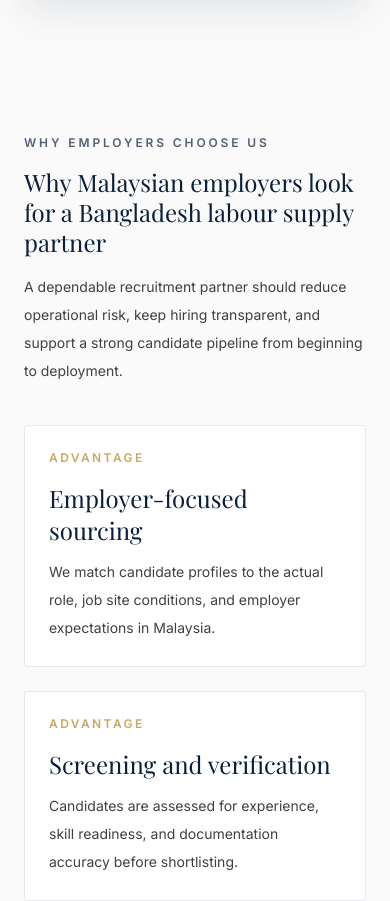
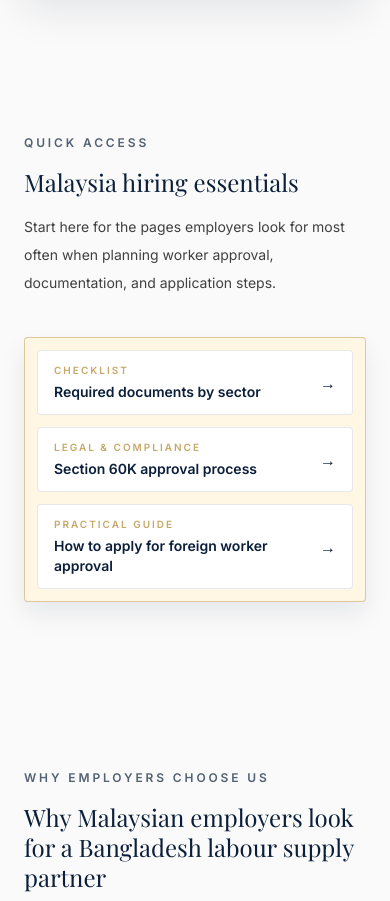
Before and after one commit to mahim2022/newManpowerWebsite, a Next.js app: page /malaysia in a window 390 px wide. Shown: the part 1980-2881 px from the top of the page. Built offline with nearby package versions, Linux system fonts and the light colour scheme; no server answers; a web font is replaced by a local one.

Commit message:
Add Malaysia dropdown nav and simplify navigation

```diff
--- a/app/malaysia/page.tsx
+++ b/app/malaysia/page.tsx
@@ -1,4 +1,5 @@
 import type { Metadata } from "next";
+import Link from "next/link";
 import { CTASection } from "@/components/CTASection";
 import { SectionWrapper } from "@/components/SectionWrapper";
 import { BRAND } from "@/lib/constants";
@@ -87,6 +88,63 @@ const malaysiaKeywords = [
   "Malaysia labour recruitment agency",
 ];
 
+const malaysiaGuideLinks = [
+  {
+    title: "Required documents by sector",
+    category: "Checklist",
+    description: "Review the exact documentation employers typically need to prepare before applying for foreign worker approval in Malaysia.",
+    href: "/malaysia/required-documents",
+  },
+  {
+    title: "Section 60K approval process",
+    category: "Legal & compliance",
+    description: "Understand the employer approval pathway, eligibility rules, and the step-by-step framework for hiring foreign workers in Malaysia.",
+    href: "/malaysia/application-approval-process",
+  },
+  {
+    title: "How to apply for foreign worker approval",
+    category: "Practical guide",
+    description: "Follow a clear application roadmap from eligibility checks to final submission and review.",
+    href: "/malaysia/how-to-apply",
+  },
+  {
+    title: "Malaysia recruitment process",
+    category: "Workflow",
+    description: "See how sourcing, screening, documentation, and deployment coordination work from Bangladesh to Malaysia.",
+    href: "/malaysia/recruitment-process",
+  },
+  {
+    title: "How to hire workers from Bangladesh",
+    category: "Hiring guide",
+    description: "Learn the practical model for sourcing and managing workers from Bangladesh for Malaysian employers.",
+    href: "/malaysia/how-to-hire-workers-from-bangladesh",
+  },
+  {
+    title: "Foreign worker quota guide",
+    category: "Quota support",
+    description: "Explore the quota process and how worker demand is aligned with the broader hiring and approval journey.",
+    href: "/malaysia/foreign-worker-quota",
+  },
+  {
+    title: "Worker categories",
+    category: "Overview",
+    description: "Review the common workforce groups employers hire for in Malaysia and which roles are most in demand.",
+    href: "/malaysia/worker-categories",
+  },
+  {
+    title: "Construction workers for Malaysia",
+    category: "Sector focus",
+    description: "Browse the construction labour pathway and how project-based hiring is structured for Malaysian employers.",
+    href: "/malaysia/construction-workers",
+  },
+  {
+    title: "Skilled workers in Malaysia",
+    category: "Sector focus",
+    description: "Understand how skilled personnel recruitment is handled and where this fits within the wider Malaysia hiring model.",
+    href: "/malaysia/skilled-workers",
+  },
+];
+
 export default function MalaysiaPage() {
   const breadcrumbSchema = buildBreadcrumbSchema([
     { name: "Home", path: "/" },
@@ -140,6 +198,30 @@ export default function MalaysiaPage() {
               ))}
             </div>
           </article>
+        </div>
+      </SectionWrapper>
+
+      <SectionWrapper
+        eyebrow="Quick access"
+        title="Malaysia hiring essentials"
+        subtitle="Start here for the pages employers look for most often when planning worker approval, documentation, and application steps."
+      >
+        <div className="sticky top-20 z-20 mb-2 rounded-sm border border-[#C6A969]/60 bg-[#FFF7E3] p-3 shadow-[0_12px_26px_rgba(11,31,58,0.08)]">
+          <div className="flex flex-col gap-3 lg:flex-row lg:flex-wrap">
+            {malaysiaGuideLinks.slice(0, 3).map((guide) => (
+              <Link
+                key={guide.href}
+                href={guide.href}
+                className="inline-flex flex-1 min-w-[220px] items-center justify-between rounded-sm border border-[#0B1F3A]/10 bg-white px-4 py-3 text-left transition-all duration-200 hover:-translate-y-0.5 hover:border-[#0B1F3A]/30"
+              >
+                <span>
+                  <span className="block text-[10px] font-semibold uppercase tracking-[0.2em] text-[#C6A969]">{guide.category}</span>
+                  <span className="mt-1 block text-sm font-semibold text-[#0B1F3A]">{guide.title}</span>
+                </span>
+                <span className="ml-3 text-base font-bold text-[#0B1F3A]">→</span>
+              </Link>
+            ))}
+          </div>
         </div>
       </SectionWrapper>
 
@@ -289,32 +371,24 @@ export default function MalaysiaPage() {
       </SectionWrapper>
 
       <SectionWrapper
-        eyebrow="Employer resources"
-        title="Foreign Worker Approval: Complete Guide for Malaysian Companies"
-        subtitle="Step-by-step guides to navigating Section 60K approval, required documentation, and the application process."
+        eyebrow="Malaysia hiring hub"
+        title="Browse every Malaysia hiring guide in one place"
+        subtitle="Start with the article that matches your need, then continue through the full hiring sequence from approval and documents to recruitment and deployment."
       >
-        <div className="grid gap-6 md:grid-cols-3">
-          <a href="/malaysia/application-approval-process" className="rounded-sm border border-[#0B1F3A]/10 bg-white p-6 transition-all duration-200 hover:-translate-y-0.5">
-            <p className="text-xs font-semibold uppercase tracking-[0.2em] text-[#C6A969]">Legal requirements</p>
-            <h3 className="mt-4 font-serif text-2xl text-[#0B1F3A]">Section 60K Approval Process</h3>
-            <p className="mt-3 text-sm leading-6 text-neutral-700">
-              Understand the 6-step approval process, eligibility requirements, and how to position your application for fast approval.
-            </p>
-          </a>
-          <a href="/malaysia/required-documents" className="rounded-sm border border-[#0B1F3A]/10 bg-white p-6 transition-all duration-200 hover:-translate-y-0.5">
-            <p className="text-xs font-semibold uppercase tracking-[0.2em] text-[#C6A969]">Documentation</p>
-            <h3 className="mt-4 font-serif text-2xl text-[#0B1F3A]">Documents by Sector</h3>
-            <p className="mt-3 text-sm leading-6 text-neutral-700">
-              Detailed checklists for all Malaysian industry sectors. Know exactly which documents your company needs to prepare.
-            </p>
-          </a>
-          <a href="/malaysia/how-to-apply" className="rounded-sm border border-[#0B1F3A]/10 bg-white p-6 transition-all duration-200 hover:-translate-y-0.5">
-            <p className="text-xs font-semibold uppercase tracking-[0.2em] text-[#C6A969]">Step-by-step guide</p>
-            <h3 className="mt-4 font-serif text-2xl text-[#0B1F3A]">How to Apply</h3>
-            <p className="mt-3 text-sm leading-6 text-neutral-700">
-              15-step practical guide from initial eligibility checks through final approval and worker deployment.
-            </p>
-          </a>
+        <div className="grid gap-6 md:grid-cols-2 xl:grid-cols-3">
+          {malaysiaGuideLinks.map((guide) => (
+            <article key={guide.href} className="group flex h-full flex-col rounded-sm border border-[#0B1F3A]/10 bg-white p-6 shadow-[0_12px_28px_rgba(11,31,58,0.04)] transition-all duration-200 hover:-translate-y-1 hover:shadow-[0_18px_36px_rgba(11,31,58,0.08)]">
+              <div className="flex items-center justify-between gap-3">
+                <span className="text-[10px] font-semibold uppercase tracking-[0.2em] text-[#C6A969]">{guide.category}</span>
+                <span className="text-xs font-medium text-[#0B1F3A]">Read article</span>
+              </div>
+              <h3 className="mt-4 font-serif text-2xl text-[#0B1F3A]">{guide.title}</h3>
+              <p className="mt-3 flex-1 text-sm leading-7 text-neutral-700">{guide.description}</p>
+              <Link href={guide.href} className="mt-5 inline-flex items-center text-sm font-semibold text-[#0B1F3A] underline underline-offset-4">
+                Open guide
+              </Link>
+            </article>
+          ))}
         </div>
       </SectionWrapper>
 
@@ -332,30 +406,6 @@ export default function MalaysiaPage() {
         </div>
       </SectionWrapper>
 
-      <SectionWrapper
-        eyebrow="Related Malaysia pages"
-        title="Explore the full Malaysia hiring cluster"
-      >
-        <div className="grid gap-6 md:grid-cols-2 xl:grid-cols-4">
-          <a href="/malaysia/recruitment-process" className="rounded-sm border border-[#0B1F3A]/10 bg-white p-6 transition-all duration-200 hover:-translate-y-0.5">
-            <p className="text-xs font-semibold uppercase tracking-[0.2em] text-[#C6A969]">Process</p>
-            <h3 className="mt-4 font-serif text-2xl text-[#0B1F3A]">Malaysia recruitment process</h3>
-          </a>
-          <a href="/malaysia/how-to-hire-workers-from-bangladesh" className="rounded-sm border border-[#0B1F3A]/10 bg-white p-6 transition-all duration-200 hover:-translate-y-0.5">
-            <p className="text-xs font-semibold uppercase tracking-[0.2em] text-[#C6A969]">Guide</p>
-            <h3 className="mt-4 font-serif text-2xl text-[#0B1F3A]">How to hire workers</h3>
-          </a>
-          <a href="/malaysia/worker-categories" className="rounded-sm border border-[#0B1F3A]/10 bg-white p-6 transition-all duration-200 hover:-translate-y-0.5">
-            <p className="text-xs font-semibold uppercase tracking-[0.2em] text-[#C6A969]">Categories</p>
-            <h3 className="mt-4 font-serif text-2xl text-[#0B1F3A]">Worker categories</h3>
-          </a>
-          <a href="/malaysia/construction-workers" className="rounded-sm border border-[#0B1F3A]/10 bg-white p-6 transition-all duration-200 hover:-translate-y-0.5">
-            <p className="text-xs font-semibold uppercase tracking-[0.2em] text-[#C6A969]">Specialist page</p>
-            <h3 className="mt-4 font-serif text-2xl text-[#0B1F3A]">Construction workers</h3>
-          </a>
-        </div>
-      </SectionWrapper>
-
       <CTASection
         title="Request a Malaysia manpower supply consultation"
         description="If you are a Malaysian employer or agency looking for a reliable Bangladesh manpower supplier, share your worker requirement and we will respond with a practical recruitment recommendation."
--- a/components/Navbar.tsx
+++ b/components/Navbar.tsx
@@ -1,18 +1,42 @@
 "use client";
 
 import Link from "next/link";
-import { useEffect, useState } from "react";
+import { useEffect, useRef, useState } from "react";
 import { BRAND, NAV_LINKS } from "@/lib/constants";
 import { cn } from "@/lib/utils";
 
 export function Navbar() {
   const [solid, setSolid] = useState(false);
+  const [openMenu, setOpenMenu] = useState<string | null>(null);
+  const navRef = useRef<HTMLDivElement | null>(null);
 
   useEffect(() => {
     const onScroll = () => setSolid(window.scrollY > 12);
     onScroll();
     window.addEventListener("scroll", onScroll, { passive: true });
     return () => window.removeEventListener("scroll", onScroll);
+  }, []);
+
+  useEffect(() => {
+    const handleClickOutside = (event: MouseEvent) => {
+      if (navRef.current && !navRef.current.contains(event.target as Node)) {
+        setOpenMenu(null);
+      }
+    };
+
+    const handleEscape = (event: KeyboardEvent) => {
+      if (event.key === "Escape") {
+        setOpenMenu(null);
+      }
+    };
+
+    document.addEventListener("mousedown", handleClickOutside);
+    document.addEventListener("keydown", handleEscape);
+
+    return () => {
+      document.removeEventListener("mousedown", handleClickOutside);
+      document.removeEventListener("keydown", handleEscape);
+    };
   }, []);
 
   return (
@@ -26,8 +50,13 @@ export function Navbar() {
         <Link href="/" className="font-serif text-base text-[#0B1F3A] sm:text-xl">
           {BRAND.brandName}
         </Link>
-        <nav aria-label="Primary" className="hidden items-center gap-8 md:flex">
-          {NAV_LINKS.map((item) => (
+        <nav ref={navRef} aria-label="Primary" className="hidden items-center gap-7 md:flex">
+          {NAV_LINKS.map((item) => {
+            const menuItems = item.children ?? [];
+            const hasChildren = menuItems.length > 0;
+
+            if (!hasChildren) {
+              return (
                 <Link
                   key={item.href}
                   href={item.href}
@@ -35,7 +64,57 @@ export function Navbar() {
                 >
                   {item.label}
                 </Link>
+              );
+            }
+
+            const isOpen = openMenu === item.label;
+
+            return (
+              <div
+                key={item.href}
+                className="relative py-3"
+                onMouseEnter={() => setOpenMenu(item.label)}
+                onMouseLeave={() => setOpenMenu((current) => (current === item.label ? null : current))}
+              >
+                <button
+                  type="button"
+                  aria-expanded={isOpen}
+                  aria-haspopup="menu"
+                  onClick={() => setOpenMenu((current) => (current === item.label ? null : item.label))}
+                  className="inline-flex items-center gap-1 text-sm font-medium text-neutral-700 transition-colors duration-200 hover:text-[#0B1F3A]"
+                >
+                  {item.label}
+                  <svg
+                    viewBox="0 0 20 20"
+                    fill="none"
+                    stroke="currentColor"
+                    strokeWidth="1.8"
+                    className={cn("h-3.5 w-3.5 transition-transform duration-200", isOpen && "rotate-180")}
+                    aria-hidden="true"
+                  >
+                    <path d="M5 7.5 10 12.5 15 7.5" strokeLinecap="round" strokeLinejoin="round" />
+                  </svg>
+                </button>
+
+                {isOpen && (
+                  <div className="absolute left-1/2 top-[calc(100%-0.25rem)] w-[20rem] -translate-x-1/2 rounded-md border border-[#0B1F3A]/10 bg-white p-2 shadow-[0_18px_40px_rgba(11,31,58,0.12)]">
+                    <div className="grid gap-1">
+                      {menuItems.map((child) => (
+                        <Link
+                          key={child.href}
+                          href={child.href}
+                          onClick={() => setOpenMenu(null)}
+                          className="rounded-sm px-3 py-2 text-sm text-neutral-700 transition-colors duration-200 hover:bg-[#F7F3E9] hover:text-[#0B1F3A]"
+                        >
+                          {child.label}
+                        </Link>
                       ))}
+                    </div>
+                  </div>
+                )}
+              </div>
+            );
+          })}
         </nav>
         <Link
           href="/contact"
--- a/lib/constants.ts
+++ b/lib/constants.ts
@@ -40,14 +40,23 @@ export const BRAND = {
   whatsappMessage: "Hello, I need manpower recruitment support. Please contact me with candidate availability, compliance, and deployment timelines.",
 };
 
+export const MALAYSIA_SUBMENU_LINKS = [
+  { label: "Overview", href: "/malaysia" },
+  { label: "Required Documents", href: "/malaysia/required-documents" },
+  { label: "Application & Approval", href: "/malaysia/application-approval-process" },
+  { label: "How to Apply", href: "/malaysia/how-to-apply" },
+  { label: "Recruitment Process", href: "/malaysia/recruitment-process" },
+  { label: "How to Hire Workers", href: "/malaysia/how-to-hire-workers-from-bangladesh" },
+  { label: "Foreign Worker Quota", href: "/malaysia/foreign-worker-quota" },
+  { label: "Worker Categories", href: "/malaysia/worker-categories" },
+  { label: "Construction Workers", href: "/malaysia/construction-workers" },
+  { label: "Skilled Workers", href: "/malaysia/skilled-workers" },
+];
+
 export const NAV_LINKS = [
-  { label: "About", href: "/about" },
   { label: "Services", href: "/services" },
-  { label: "Malaysia", href: "/malaysia" },
+  { label: "Malaysia", href: "/malaysia", children: MALAYSIA_SUBMENU_LINKS },
   { label: "Industries", href: "/industries" },
-  { label: "Process", href: "/process" },
-  { label: "Compliance", href: "/compliance" },
-  { label: "Case Studies", href: "/case-studies" },
   { label: "Contact", href: "/contact" },
 ];
 
```
Lines whose indentation alone changed are shown as unchanged.
